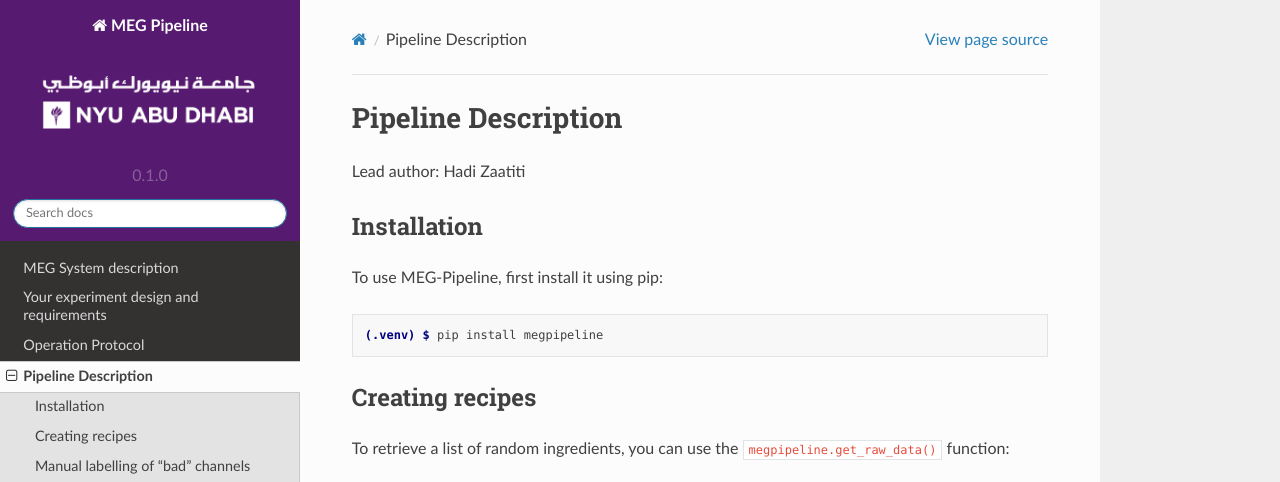
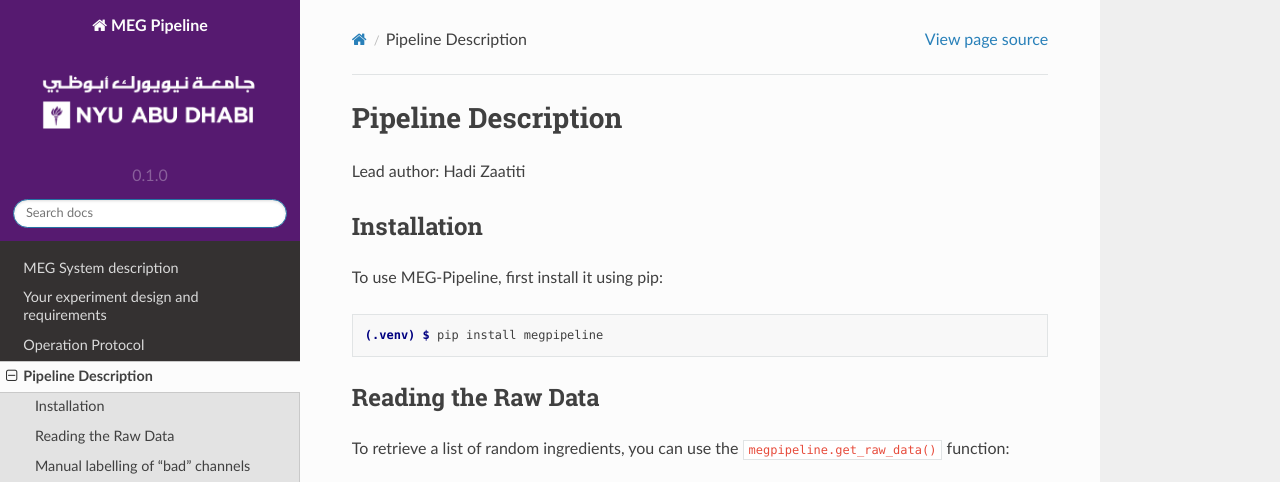
Before and after one commit to hzaatiti-NYU/meg-pipeline, a Sphinx documentation site: the page built from docs/source/pipelineoverview.rst, in a window 1280 px wide and 900 px high, cut to the strip 0-482 px from the top of the window. Built offline with Sphinx 7.4.7 and the Read the Docs theme 2.0.0, drawn with Linux system fonts in a browser that asks for light colours; pages that are not in the unit, such as notebooks, are missing from menus.

```diff
--- a/docs/source/pipelineoverview.rst
+++ b/docs/source/pipelineoverview.rst
@@ -18,13 +18,13 @@ To use MEG-Pipeline, first install it using pip:
 
    (.venv) $ pip install megpipeline
 
-Creating recipes
-----------------
+Reading the Raw Data
+--------------------
 
 To retrieve a list of random ingredients,
 you can use the ``megpipeline.get_raw_data()`` function:
 
-.. autofunction:: megpipeline.get_random_ingredients
+.. autofunction:: megpipeline.get_raw_data
 
 The ``kind`` parameter should be either ``"raw"``, ``"fif"``,
 or ``"fll"``. Otherwise, :py:func:`megpipeline.get_raw_data`
```
